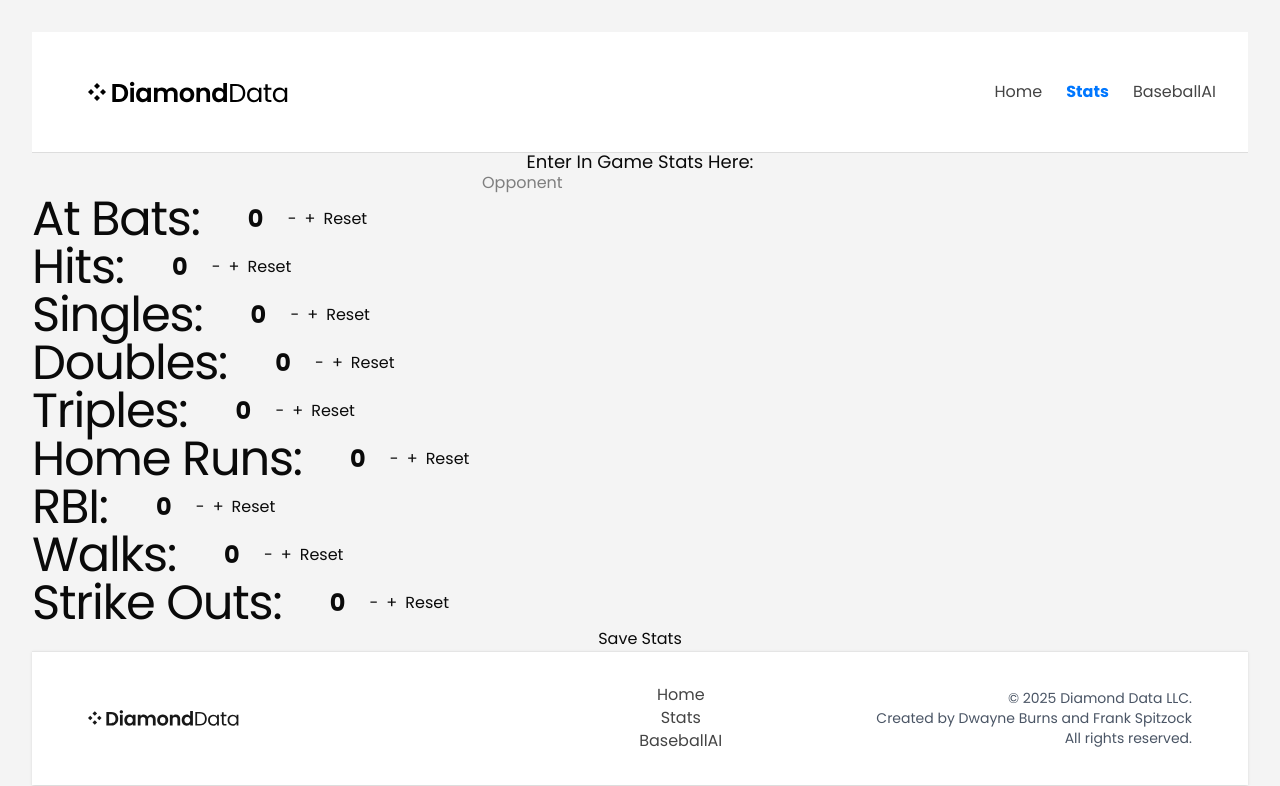
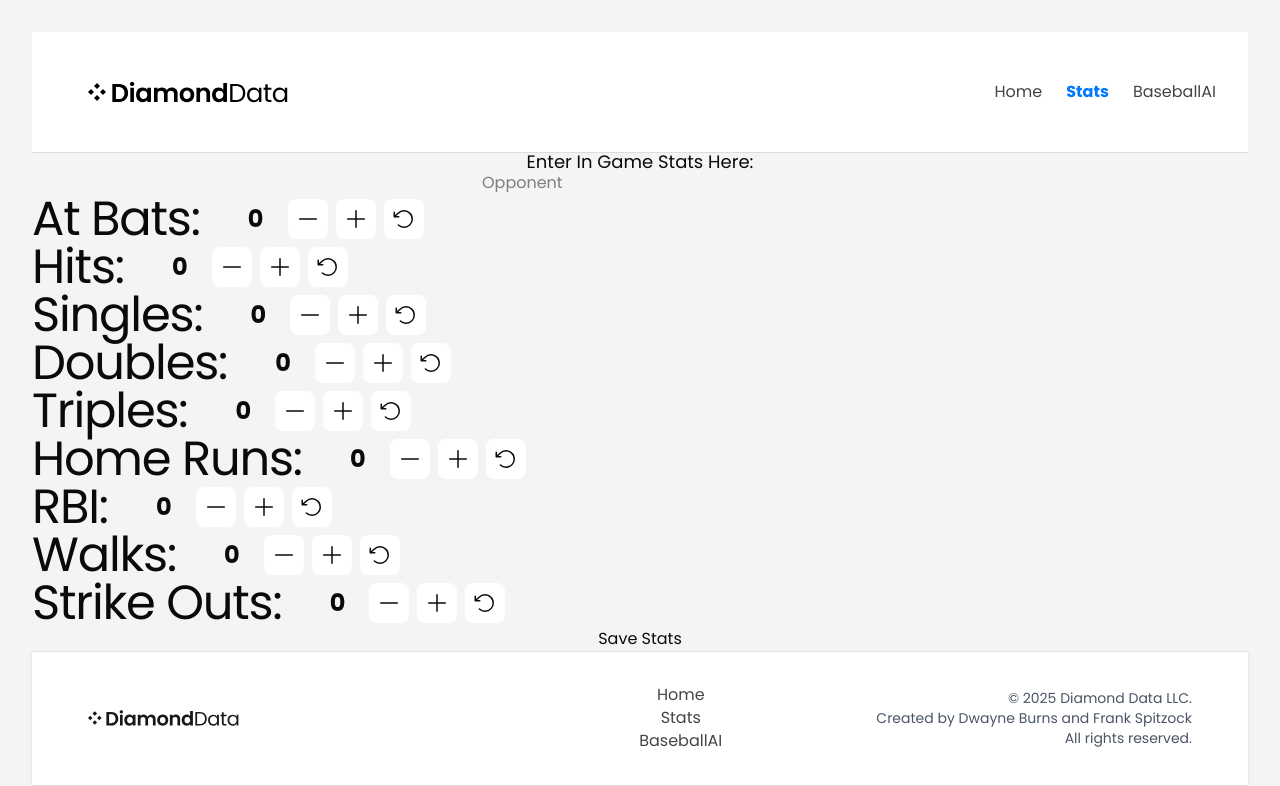
Before and after one commit to FSpitzock/Diamond_Data_Baseball_Stat_Tracker, a React (Vite) app: page /Stats in a window 1280 px wide. Shown: the top 786 px of the page. Built offline with nearby package versions, Linux system fonts and the light colour scheme; no server answers.

Commit message:
added phospher icon lib and changed button icons and colors

```diff
--- a/package.json
+++ b/package.json
@@ -12,6 +12,7 @@
   "dependencies": {
     "@langchain/core": "^1.0.5",
     "@langchain/openai": "^1.1.1",
+    "@phosphor-icons/react": "^2.1.10",
     "@tailwindcss/vite": "^4.1.17",
     "class-variance-authority": "^0.7.1",
     "clsx": "^2.1.1",
--- a/src/App.css
+++ b/src/App.css
@@ -27,6 +27,9 @@
 @layer components {
   .card {
     @apply bg-white p-4 rounded-lg;
+  }
+  .iconButton {
+    @apply bg-white p-2 rounded-md hover:bg-slate-200 transition-colors;
   }
 }
 
--- a/src/components/Forms/GameStatsForm.tsx
+++ b/src/components/Forms/GameStatsForm.tsx
@@ -1,6 +1,7 @@
 import React, { useState, useEffect } from 'react';
 import { GameStats } from '../../types/game';
 import { PlayerGame } from '../../types/player';
+import { PlusIcon, MinusIcon, ArrowCounterClockwiseIcon  } from '@phosphor-icons/react';
 
 const GameStatsForm: React.FC = () => {
   const [gameStats, setGameStats] = useState<GameStats>({
@@ -89,9 +90,9 @@ const saveToLocalStorage = () => {
         </div>
         <div className="flex row items-center gap-2">
           <div className="text-2xl font-bold text-center w-12">{gameStats.atBats}</div>
-          <button onClick={() => setGameStats({ ...gameStats, atBats: gameStats.atBats - 1 })}>-</button>
-          <button onClick={() => setGameStats({ ...gameStats, atBats: gameStats.atBats + 1 })}>+</button>
-          <button onClick={() => setGameStats({ ...gameStats, atBats: 0 })}>Reset</button>
+          <button className="iconButton" onClick={() => setGameStats({ ...gameStats, atBats: gameStats.atBats - 1 })}><MinusIcon size={24} /></button>
+          <button className="iconButton" onClick={() => setGameStats({ ...gameStats, atBats: gameStats.atBats + 1 })}><PlusIcon size={24} /></button>
+          <button className="iconButton" onClick={() => setGameStats({ ...gameStats, atBats: 0 })}><ArrowCounterClockwiseIcon size={24} /></button>
         </div>
       </div>
 
@@ -101,9 +102,9 @@ const saveToLocalStorage = () => {
         </div>
         <div className="flex row items-center gap-2">
           <div className="text-2xl font-bold text-center w-12">{gameStats.hits}</div>
-          <button onClick={() => setGameStats({ ...gameStats, hits: gameStats.hits - 1 })}>-</button>
-          <button onClick={() => setGameStats({ ...gameStats, hits: gameStats.hits + 1 })}>+</button>
-          <button onClick={() => setGameStats({ ...gameStats, hits: 0 })}>Reset</button>
+          <button className="iconButton" onClick={() => setGameStats({ ...gameStats, hits: gameStats.hits - 1 })}><MinusIcon size={24} /></button>
+          <button className="iconButton" onClick={() => setGameStats({ ...gameStats, hits: gameStats.hits + 1 })}><PlusIcon size={24} /></button>
+          <button className="iconButton" onClick={() => setGameStats({ ...gameStats, hits: 0 })}><ArrowCounterClockwiseIcon size={24} /></button>
         </div>
       </div>
 
@@ -113,9 +114,9 @@ const saveToLocalStorage = () => {
         </div>
         <div className="flex row items-center gap-2">
           <div className="text-2xl font-bold text-center w-12">{gameStats.singles}</div>
-          <button onClick={() => setGameStats({ ...gameStats, singles: gameStats.singles - 1 })}>-</button>
-          <button onClick={() => setGameStats({ ...gameStats, singles: gameStats.singles + 1 })}>+</button>
-          <button onClick={() => setGameStats({ ...gameStats, singles: 0 })}>Reset</button>
+          <button className="iconButton" onClick={() => setGameStats({ ...gameStats, singles: gameStats.singles - 1 })}><MinusIcon size={24} /></button>
+          <button className="iconButton" onClick={() => setGameStats({ ...gameStats, singles: gameStats.singles + 1 })}><PlusIcon size={24} /></button>
+          <button className="iconButton" onClick={() => setGameStats({ ...gameStats, singles: 0 })}><ArrowCounterClockwiseIcon size={24} /></button>
         </div>
       </div>
 
@@ -125,9 +126,9 @@ const saveToLocalStorage = () => {
         </div>
         <div className="flex row items-center gap-2">
           <div className="text-2xl font-bold text-center w-12">{gameStats.doubles}</div>
-          <button onClick={() => setGameStats({ ...gameStats, doubles: gameStats.doubles - 1 })}>-</button>
-          <button onClick={() => setGameStats({ ...gameStats, doubles: gameStats.doubles + 1 })}>+</button>
-          <button onClick={() => setGameStats({ ...gameStats, doubles: 0 })}>Reset</button>
+          <button className="iconButton" onClick={() => setGameStats({ ...gameStats, doubles: gameStats.doubles - 1 })}><MinusIcon size={24} /></button>
+          <button className="iconButton" onClick={() => setGameStats({ ...gameStats, doubles: gameStats.doubles + 1 })}><PlusIcon size={24} /></button>
+          <button className="iconButton" onClick={() => setGameStats({ ...gameStats, doubles: 0 })}><ArrowCounterClockwiseIcon size={24} /></button>
         </div>
       </div>
 
@@ -137,9 +138,9 @@ const saveToLocalStorage = () => {
         </div>
         <div className="flex row items-center gap-2">
           <div className="text-2xl font-bold text-center w-12">{gameStats.triples}</div>
-          <button onClick={() => setGameStats({ ...gameStats, triples: gameStats.triples - 1 })}>-</button>
-          <button onClick={() => setGameStats({ ...gameStats, triples: gameStats.triples + 1 })}>+</button>
-          <button onClick={() => setGameStats({ ...gameStats, triples: 0 })}>Reset</button>
+          <button className="iconButton" onClick={() => setGameStats({ ...gameStats, triples: gameStats.triples - 1 })}><MinusIcon size={24} /></button>
+          <button className="iconButton" onClick={() => setGameStats({ ...gameStats, triples: gameStats.triples + 1 })}><PlusIcon size={24} /></button>
+          <button className="iconButton" onClick={() => setGameStats({ ...gameStats, triples: 0 })}><ArrowCounterClockwiseIcon size={24} /></button>
         </div>
       </div>
 
@@ -149,9 +150,9 @@ const saveToLocalStorage = () => {
         </div>
         <div className="flex row items-center gap-2">
           <div className="text-2xl font-bold text-center w-12">{gameStats.homeRuns}</div>
-          <button onClick={() => setGameStats({ ...gameStats, homeRuns: gameStats.homeRuns - 1 })}>-</button>
-          <button onClick={() => setGameStats({ ...gameStats, homeRuns: gameStats.homeRuns + 1 })}>+</button>
-          <button onClick={() => setGameStats({ ...gameStats, homeRuns: 0 })}>Reset</button>
+          <button className="iconButton" onClick={() => setGameStats({ ...gameStats, homeRuns: gameStats.homeRuns - 1 })}><MinusIcon size={24} /></button>
+          <button className="iconButton" onClick={() => setGameStats({ ...gameStats, homeRuns: gameStats.homeRuns + 1 })}><PlusIcon size={24} /></button>
+          <button className="iconButton" onClick={() => setGameStats({ ...gameStats, homeRuns: 0 })}><ArrowCounterClockwiseIcon size={24} /></button>
         </div>
       </div>
 
@@ -161,9 +162,9 @@ const saveToLocalStorage = () => {
         </div>
         <div className="flex row items-center gap-2">
           <div className="text-2xl font-bold text-center w-12">{gameStats.rbi}</div>
-          <button onClick={() => setGameStats({ ...gameStats, rbi: gameStats.rbi - 1 })}>-</button>
-          <button onClick={() => setGameStats({ ...gameStats, rbi: gameStats.rbi + 1 })}>+</button>
-          <button onClick={() => setGameStats({ ...gameStats, rbi: 0 })}>Reset</button>
+          <button className="iconButton" onClick={() => setGameStats({ ...gameStats, rbi: gameStats.rbi - 1 })}><MinusIcon size={24} /></button>
+          <button className="iconButton" onClick={() => setGameStats({ ...gameStats, rbi: gameStats.rbi + 1 })}><PlusIcon size={24} /></button>
+          <button className="iconButton" onClick={() => setGameStats({ ...gameStats, rbi: 0 })}><ArrowCounterClockwiseIcon size={24} /></button>
         </div>
       </div>
 
@@ -173,9 +174,9 @@ const saveToLocalStorage = () => {
         </div>
         <div className="flex row items-center gap-2">
           <div className="text-2xl font-bold text-center w-12">{gameStats.walks}</div>
-          <button onClick={() => setGameStats({ ...gameStats, walks: gameStats.walks - 1 })}>-</button>
-          <button onClick={() => setGameStats({ ...gameStats, walks: gameStats.walks + 1 })}>+</button>
-          <button onClick={() => setGameStats({ ...gameStats, walks: 0 })}>Reset</button>
+          <button className="iconButton" onClick={() => setGameStats({ ...gameStats, walks: gameStats.walks - 1 })}><MinusIcon size={24} /></button>
+          <button className="iconButton" onClick={() => setGameStats({ ...gameStats, walks: gameStats.walks + 1 })}><PlusIcon size={24} /></button>
+          <button className="iconButton" onClick={() => setGameStats({ ...gameStats, walks: 0 })}><ArrowCounterClockwiseIcon size={24} /></button>
         </div>
       </div>
 
@@ -185,9 +186,9 @@ const saveToLocalStorage = () => {
         </div>
         <div className="flex row items-center gap-2">
           <div className="text-2xl font-bold text-center w-12">{gameStats.strikeOuts}</div>
-          <button onClick={() => setGameStats({ ...gameStats, strikeOuts: gameStats.strikeOuts - 1 })}>-</button>
-          <button onClick={() => setGameStats({ ...gameStats, strikeOuts: gameStats.strikeOuts + 1 })}>+</button>
-          <button onClick={() => setGameStats({ ...gameStats, strikeOuts: 0 })}>Reset</button>
+          <button className="iconButton" onClick={() => setGameStats({ ...gameStats, strikeOuts: gameStats.strikeOuts - 1 })}><MinusIcon size={24} /></button>
+          <button className="iconButton" onClick={() => setGameStats({ ...gameStats, strikeOuts: gameStats.strikeOuts + 1 })}><PlusIcon size={24} /></button>
+          <button className="iconButton" onClick={() => setGameStats({ ...gameStats, strikeOuts: 0 })}><ArrowCounterClockwiseIcon size={24} /></button>
         </div>
       </div>
 
```
Also changed, not shown: 1 other file (tests, documents, lock files or other folders).
